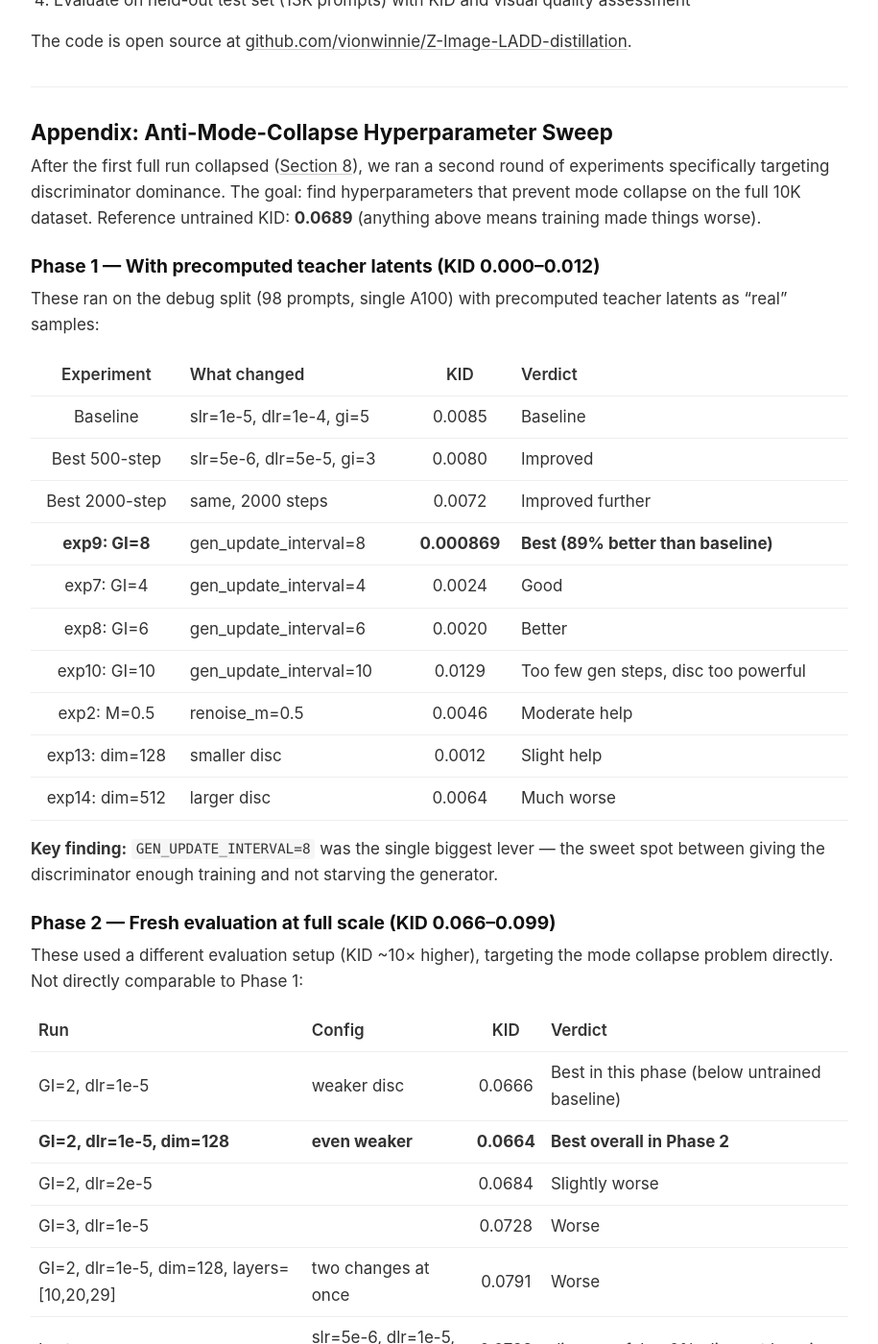
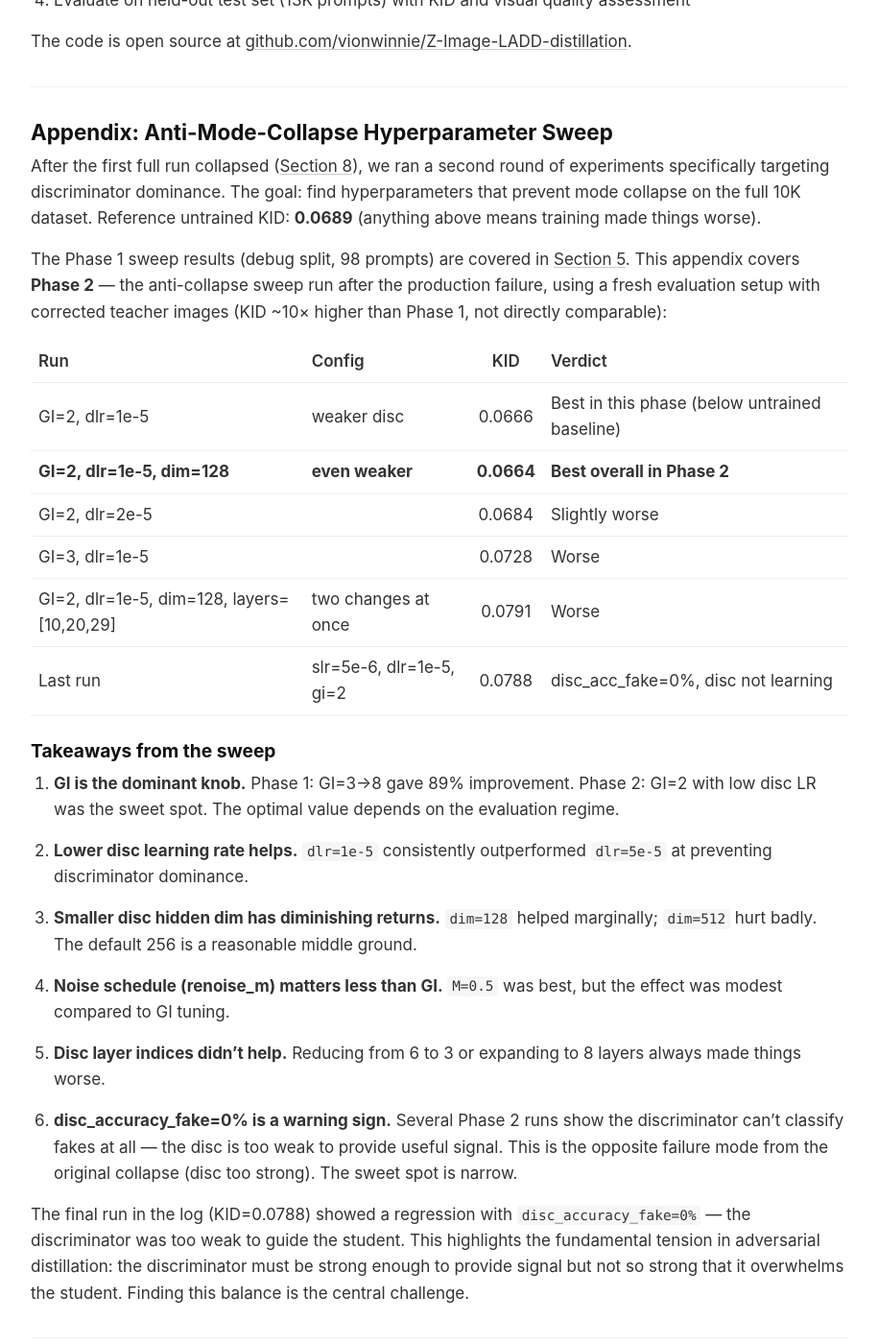
Before and after one commit to vionwinnie/vionwinnie.github.io, a Jekyll site: the page built from _posts/2026-04-05-ladd-training-framework.md, in a window 1280 px wide and 1400 px high, scrolled down 26454 px. Shown: the whole window at 96% size, without its empty margins (182-1097 px from the left). Built offline with Jekyll 4.4.1, drawn with Linux system fonts in a browser that asks for light colours.

Commit message:
Trim appendix to Phase 2 only (Phase 1 already in Section 5)
Co-Authored-By: Claude Opus 4.6 (1M context) <noreply@anthropic.com>

```diff
--- a/_posts/2026-04-05-ladd-training-framework.md
+++ b/_posts/2026-04-05-ladd-training-framework.md
@@ -765,28 +765,7 @@ The code is open source at [github.com/vionwinnie/Z-Image-LADD-distillation](htt
 
 After the first full run collapsed ([Section 8](#8-the-first-full-run-mode-collapse-at-scale)), we ran a second round of experiments specifically targeting discriminator dominance. The goal: find hyperparameters that prevent mode collapse on the full 10K dataset. Reference untrained KID: **0.0689** (anything above means training made things worse).
 
-### Phase 1 — With precomputed teacher latents (KID 0.000–0.012)
-
-These ran on the debug split (98 prompts, single A100) with precomputed teacher latents as "real" samples:
-
-| Experiment | What changed | KID | Verdict |
-|:----------:|:------------|:---:|:--------|
-| Baseline | slr=1e-5, dlr=1e-4, gi=5 | 0.0085 | Baseline |
-| Best 500-step | slr=5e-6, dlr=5e-5, gi=3 | 0.0080 | Improved |
-| Best 2000-step | same, 2000 steps | 0.0072 | Improved further |
-| **exp9: GI=8** | gen_update_interval=8 | **0.000869** | **Best (89% better than baseline)** |
-| exp7: GI=4 | gen_update_interval=4 | 0.0024 | Good |
-| exp8: GI=6 | gen_update_interval=6 | 0.0020 | Better |
-| exp10: GI=10 | gen_update_interval=10 | 0.0129 | Too few gen steps, disc too powerful |
-| exp2: M=0.5 | renoise_m=0.5 | 0.0046 | Moderate help |
-| exp13: dim=128 | smaller disc | 0.0012 | Slight help |
-| exp14: dim=512 | larger disc | 0.0064 | Much worse |
-
-**Key finding:** `GEN_UPDATE_INTERVAL=8` was the single biggest lever — the sweet spot between giving the discriminator enough training and not starving the generator.
-
-### Phase 2 — Fresh evaluation at full scale (KID 0.066–0.099)
-
-These used a different evaluation setup (KID ~10× higher), targeting the mode collapse problem directly. Not directly comparable to Phase 1:
+The Phase 1 sweep results (debug split, 98 prompts) are covered in [Section 5](#5-hyperparameter-experiments). This appendix covers **Phase 2** — the anti-collapse sweep run after the production failure, using a fresh evaluation setup with corrected teacher images (KID ~10× higher than Phase 1, not directly comparable):
 
 | Run | Config | KID | Verdict |
 |:----|:-------|:---:|:--------|
```
